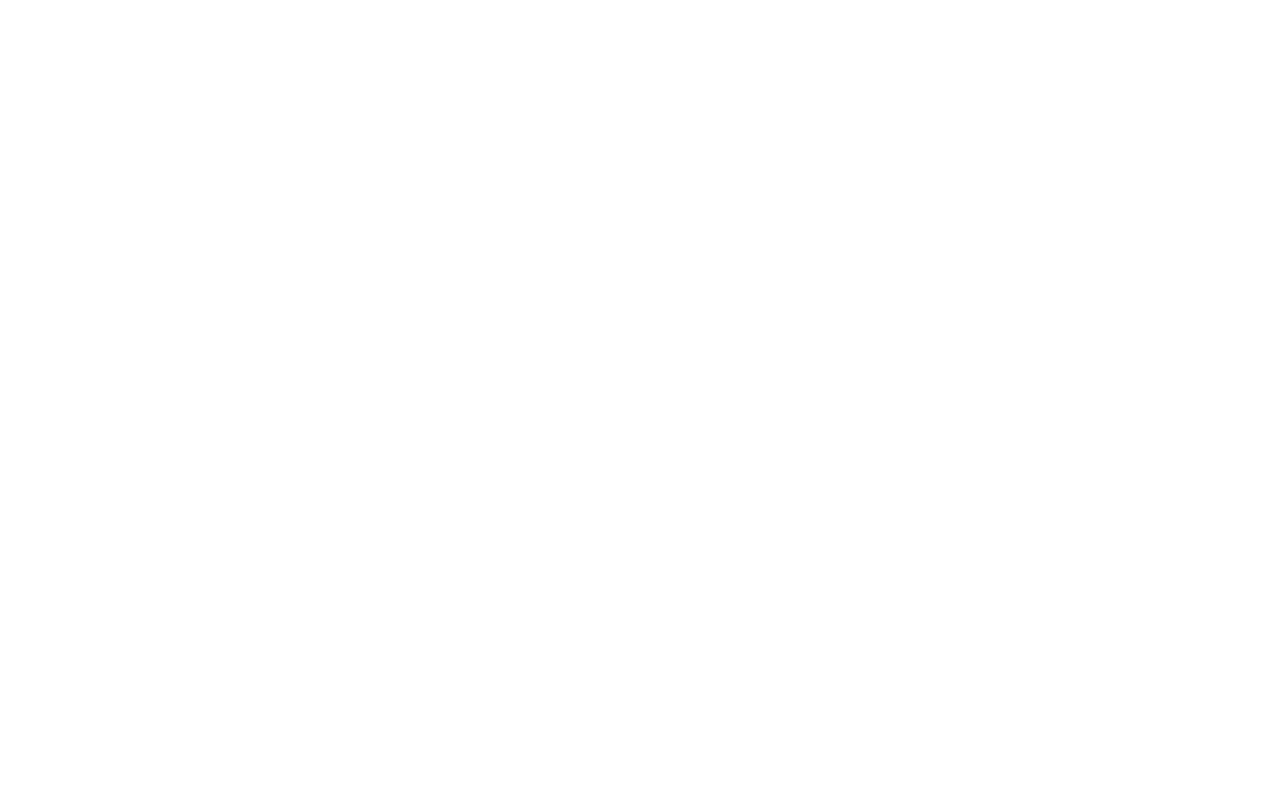
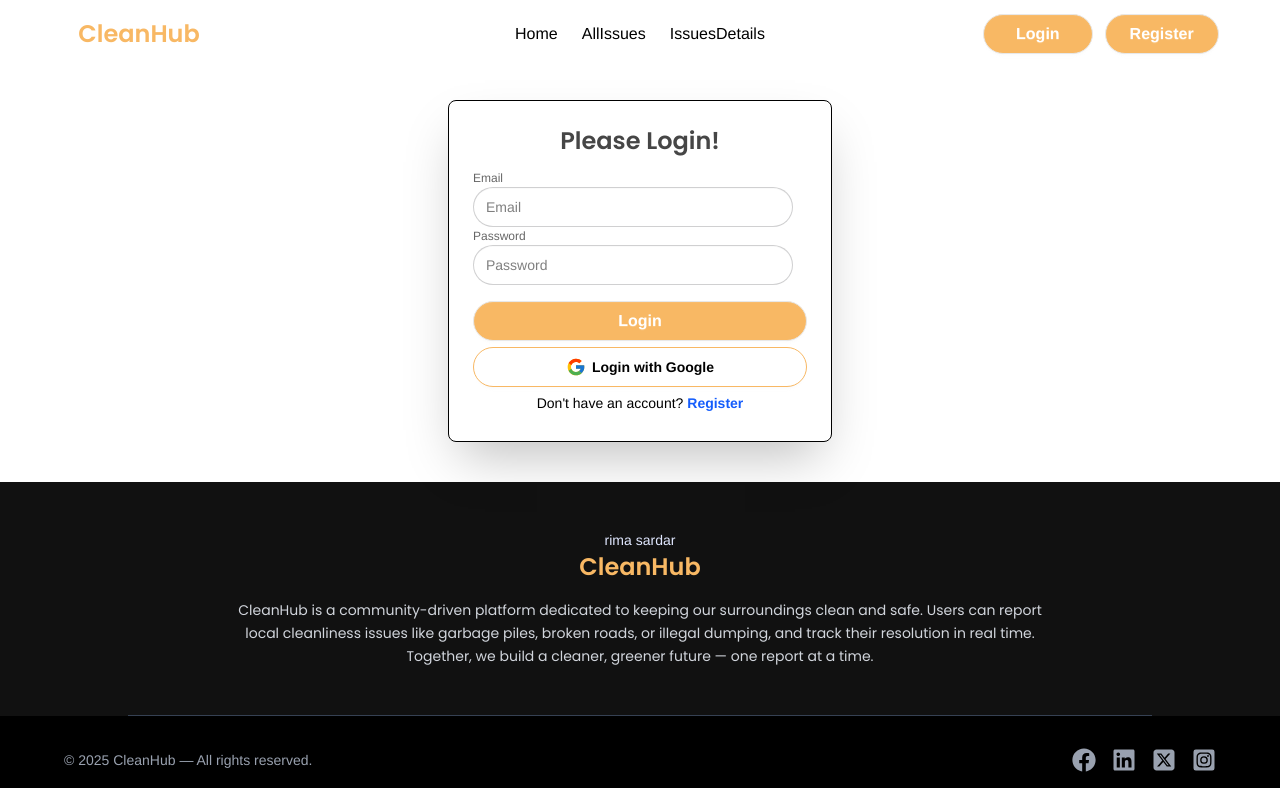
Before and after one commit to sucharita4867/CleanCityPortal-client-side, a React (Vite) app: page /auth in a window 1280 px wide. Built offline with nearby package versions, Linux system fonts and the light colour scheme; a web font is replaced by a local one.

Commit message:
Completed styling for Login and Register pages

```diff
--- a/src/Components/Footer.jsx
+++ b/src/Components/Footer.jsx
@@ -1,48 +1,55 @@
-import React from "react";
+import React, { use } from "react";
 import { FaFacebook, FaInstagramSquare, FaLinkedin } from "react-icons/fa";
 import { FaSquareXTwitter } from "react-icons/fa6";
 import { Link } from "react-router";
+import { AuthContext } from "../Provider/AuthProvider";
 
 const Footer = () => {
+  const { user } = use(AuthContext);
   return (
-    <div>
-      <footer className="footer footer-horizontal footer-center bg-[#111111]  text-primary-content p-10">
-        <div>
-          <a className="font-semibold text-2xl poppins flex items-center gap-2 text-[#F8B864]">
+    <div className="mt-10 bg-[#111111]">
+      <footer className=" text-primary-content px-10 py-12 text-center">
+        <div>{user && user.email}</div>
+        <div className="max-w-5xl mx-auto">
+          <a className="font-semibold text-2xl poppins flex justify-center items-center gap-2 text-[#F8B864] mb-4">
             <span>CleanHub</span>
           </a>
-          <p className="text-white poppins md:w-[70%] mx-auto">
+
+          <p className="text-gray-300 poppins md:w-[80%] mx-auto leading-relaxed">
             CleanHub is a community-driven platform dedicated to keeping our
             surroundings clean and safe. Users can report local cleanliness
             issues like garbage piles, broken roads, or illegal dumping, and
             track their resolution in real time. Together, we build a cleaner,
             greener future — one report at a time.
           </p>
-          <div className="w-full h-px bg-gray-700 my-6"></div>
-          <div className="w-full">
-            <div className="md:flex justify-between items-center  ">
-              <p className="text-sm text-gray-400  text-center">
-                Copyright 2025 — All rights reserved.
+        </div>
+      </footer>
+
+      <div className="w-[80%] mx-auto h-px bg-gray-700"></div>
+
+      <div className="bg-[#000000]  py-4 px-6">
+        <div className="max-w-6xl mx-auto mt-4 flex flex-col md:flex-row justify-between items-center">
+          <p className="text-sm text-gray-400 text-center md:text-left">
+            © 2025 CleanHub — All rights reserved.
           </p>
-              <div className="flex mt-2 md:mt-0 text-2xl justify-center items-center gap-3 text-gray-400">
+
+          <div className="flex mt-3 md:mt-0 text-2xl justify-center items-center gap-4 text-gray-400">
             <Link>
-                  <FaFacebook />
+              <FaFacebook className="hover:text-[#F8B864] transition" />
             </Link>
             <Link>
-                  <FaLinkedin />
+              <FaLinkedin className="hover:text-[#F8B864] transition" />
             </Link>
             <Link>
-                  <FaSquareXTwitter />
+              <FaSquareXTwitter className="hover:text-[#F8B864] transition" />
             </Link>
             <Link>
-                  <FaInstagramSquare />
+              <FaInstagramSquare className="hover:text-[#F8B864] transition" />
             </Link>
           </div>
         </div>
       </div>
     </div>
-      </footer>
-    </div>
   );
 };
 
--- a/src/Components/Navbar.jsx
+++ b/src/Components/Navbar.jsx
@@ -84,7 +84,7 @@
         <div className="navbar-end md:gap-3 gap-1">
           <div className="">
             <Link
-              to="/login"
+              to="/auth/login"
               className="btn md:px-8 text-center bg-[#F8B864] rounded-full text-base text-white md:font-semibold hover:border hover:border-[#F8B864] hover:bg-[white] hover:text-[#F8B864]"
             >
               Login{" "}
@@ -92,7 +92,7 @@
           </div>
           <div>
             <Link
-              to="/register"
+              to="/auth/register"
               className="btn md:px-6 text-center bg-[#F8B864] rounded-full text-base text-white md:font-semibold hover:border hover:border-[#F8B864] hover:bg-[white] hover:text-[#F8B864]"
             >
               Register{" "}
--- /dev/null
+++ b/src/Firebase/firebase.config.js
@@ -0,0 +1,18 @@
+// Import the functions you need from the SDKs you need
+import { initializeApp } from "firebase/app";
+// TODO: Add SDKs for Firebase products that you want to use
+// https://firebase.google.com/docs/web/setup#available-libraries
+
+// Your web app's Firebase configuration
+const firebaseConfig = {
+  apiKey: "AIzaSyAzK7suzZX5xx7ZFnXbVU0higX17VAyFv8",
+  authDomain: "cleancityportal.firebaseapp.com",
+  projectId: "cleancityportal",
+  storageBucket: "cleancityportal.firebasestorage.app",
+  messagingSenderId: "160990729287",
+  appId: "1:160990729287:web:3cbf95f27adddd91da4d62",
+};
+
+// Initialize Firebase
+const app = initializeApp(firebaseConfig);
+export default app;
--- /dev/null
+++ b/src/Layouts/AuthLayout.jsx
@@ -0,0 +1,23 @@
+import React from "react";
+import Navbar from "../Components/Navbar";
+import Login from "../Pages/Login";
+import Footer from "../Components/Footer";
+
+const AuthLayout = () => {
+  return (
+    <div>
+      <header>
+        <Navbar />
+      </header>
+      <main>
+        <Login />
+
+      </main>
+      <footer>
+        <Footer />
+      </footer>
+    </div>
+  );
+};
+
+export default AuthLayout;
--- a/src/Pages/Login.jsx
+++ b/src/Pages/Login.jsx
@@ -3,6 +3,12 @@
 import { Link } from "react-router";
 
 const Login = () => {
+  const handelLogin = (e) => {
+    e.preventDefault();
+    const email = e.target.email.value
+    const password = e.target.password.value
+    console.log(email,password)
+  };
   return (
     <div className="text-black flex justify-center items-center my-8">
       <div className="card bg-base-100 w-full max-w-sm shrink-0 shadow-2xl border border-black">
@@ -11,21 +17,27 @@
             Please Login!
           </h1>
           <fieldset className="fieldset">
+            <form onSubmit={handelLogin}>
               <label className="label">Email</label>
               <input
+                name="email"
                 type="email"
                 className="rounded-full input"
                 placeholder="Email"
+                required
               />
               <label className="label">Password</label>
               <input
+                name="password"
                 type="password"
                 className="input rounded-full"
                 placeholder="Password"
+                required
               />
-            <button className="btn mt-4 md:px-8 text-center bg-[#F8B864] rounded-full text-base text-white md:font-semibold hover:border hover:border-[#F8B864] hover:bg-[white] hover:text-[#F8B864]">
+              <button className="btn mt-4 w-full md:px-8 text-center bg-[#F8B864] rounded-full text-base text-white md:font-semibold hover:border hover:border-[#F8B864] hover:bg-[white] hover:text-[#F8B864]">
                 Login
               </button>
+            </form>
             <button className="btn bg-white text-black  rounded-full border border-[#F8B864]">
               <FcGoogle className="text-xl" />
               Login with Google
@@ -34,7 +46,7 @@
             <p className="text-center text-sm font-medium">
               Don't have an account?
               <span className="font-bold text-blue-600 hover:underline">
-                <Link to="/register"> Register</Link>
+                <Link to="/auth/register"> Register</Link>
               </span>
             </p>
           </fieldset>
--- a/src/Pages/Register.jsx
+++ b/src/Pages/Register.jsx
@@ -3,29 +3,65 @@
 import { Link } from "react-router";
 
 const Register = () => {
+  const handelRegister = (e) => {
+    e.preventDefault();
+    const name = e.target.name.value;
+    const email = e.target.email.value;
+    const photo = e.target.photo.value;
+    const password = e.target.password.value;
+    console.log(name, email, photo, password);
+  };
   return (
-    <div className="text-black flex justify-center items-center my-8">
+    <div className="text-black flex justify-center items-center my-4">
       <div className="card bg-base-100 w-full max-w-sm shrink-0 shadow-2xl border border-black">
         <div className="card-body">
           <h1 className="text-[#464646] poppins text-center font-semibold text-2xl ">
             Please Register!
           </h1>
           <fieldset className="fieldset">
+            <form onSubmit={handelRegister}>
+              {/* name */}
+              <label className="label">Name</label>
+              <input
+                name="name"
+                type="text"
+                className="rounded-full input"
+                placeholder="Name"
+                required
+              />
+              {/* email */}
               <label className="label">Email</label>
               <input
+                name="email"
                 type="email"
                 className="rounded-full input"
                 placeholder="Email"
+                required
               />
+              {/* photo */}
+
+              <label className="label">Photo URL </label>
+              <input
+                name="photo"
+                type="text"
+                className="rounded-full input"
+                placeholder="Photo URl"
+                required
+              />
+              {/* password */}
               <label className="label">Password</label>
               <input
+                name="password"
                 type="password"
                 className="input rounded-full"
                 placeholder="Password"
+                required
               />
-            <button className="btn mt-4 md:px-8 text-center bg-[#F8B864] rounded-full text-base text-white md:font-semibold hover:border hover:border-[#F8B864] hover:bg-[white] hover:text-[#F8B864]">
+
+              <button className="btn w-full mt-4 md:px-8 text-center bg-[#F8B864] rounded-full text-base text-white md:font-semibold hover:border hover:border-[#F8B864] hover:bg-[white] hover:text-[#F8B864]">
                 Login
               </button>
+            </form>
             <button className="btn bg-white text-black  rounded-full border border-[#F8B864]">
               <FcGoogle className="text-xl" />
               Login with Google
@@ -34,7 +70,7 @@
             <p className="text-center text-sm font-medium">
               You have an account?
               <span className="font-bold text-blue-600 hover:underline">
-                <Link to="/login"> Login</Link>
+                <Link to="/auth/login"> Login</Link>
               </span>
             </p>
           </fieldset>
--- /dev/null
+++ b/src/Provider/AuthProvider.jsx
@@ -0,0 +1,15 @@
+import React, { createContext, useState } from "react";
+
+export const AuthContext = createContext();
+const AuthProvider = ({ children }) => {
+  const [user, setUser] = useState({
+    email: "rima sardar",
+  });
+  const authData = {
+    user,
+    setUser,
+  };
+  return <AuthContext value={authData}>{children}</AuthContext>;
+};
+
+export default AuthProvider;
--- a/src/main.jsx
+++ b/src/main.jsx
@@ -3,9 +3,12 @@
 import "./index.css";
 import { RouterProvider } from "react-router/dom";
 import router from "./Routes/Router";
+import AuthProvider from "./Provider/AuthProvider";
 
 createRoot(document.getElementById("root")).render(
   <StrictMode>
-    <RouterProvider router={router} />
+    <AuthProvider>
+      <RouterProvider router={router} />
+    </AuthProvider>
   </StrictMode>
 );
```
Also changed, not shown: eslint.config.js (+12 -12 lines), src/Routes/Router.jsx (+9 -6 lines). Lines whose indentation alone changed are shown as unchanged.
